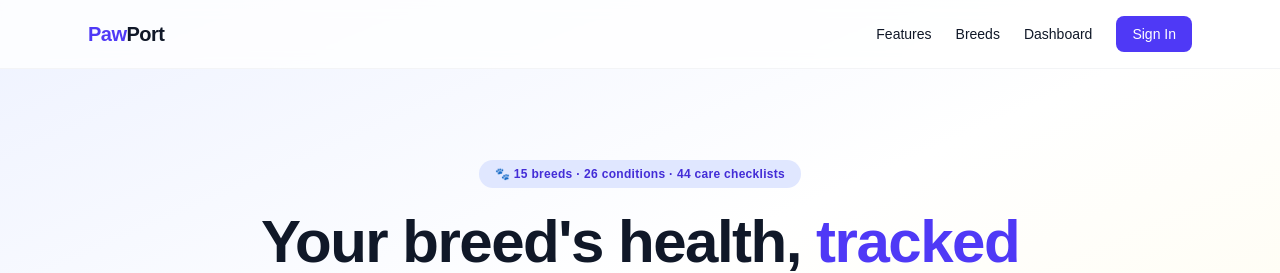
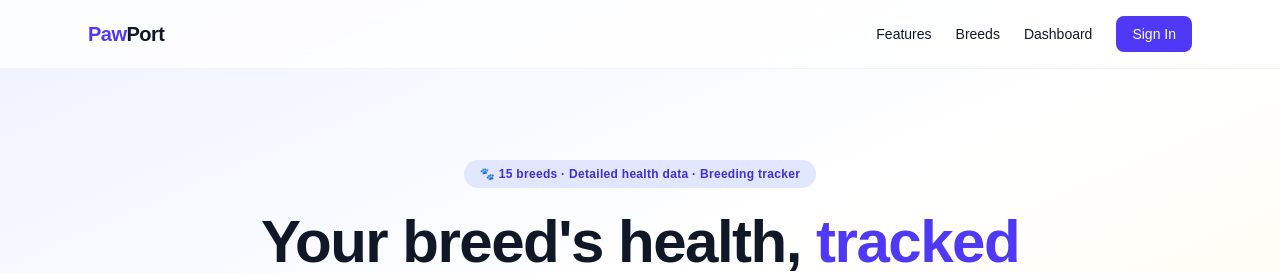
Before and after one commit to a981059436-coder/breedvault, a Next.js app: page / in a window 1280 px wide. Shown: the top 273 px of the page. Built offline with nearby package versions, Linux system fonts and the light colour scheme.

Commit message:
Fix hero stats

```diff
--- a/src/app/page.tsx
+++ b/src/app/page.tsx
@@ -46,7 +46,7 @@ export default function HomePage() {
         <div className="absolute inset-0 bg-gradient-to-br from-indigo-50 via-white to-amber-50" />
         <div className="relative mx-auto max-w-6xl px-6 text-center">
           <span className="inline-block rounded-full bg-indigo-100 px-4 py-1.5 text-xs font-semibold tracking-wide text-indigo-700">
-            🐾 15 breeds · 26 conditions · 44 care checklists
+            🐾 15 breeds · Detailed health data · Breeding tracker
           </span>
           <h1 className="mx-auto mt-6 max-w-3xl text-4xl font-extrabold tracking-tight sm:text-5xl lg:text-6xl">
             Your breed&apos;s health, <span className="text-indigo-600">tracked like never before.</span>
```
